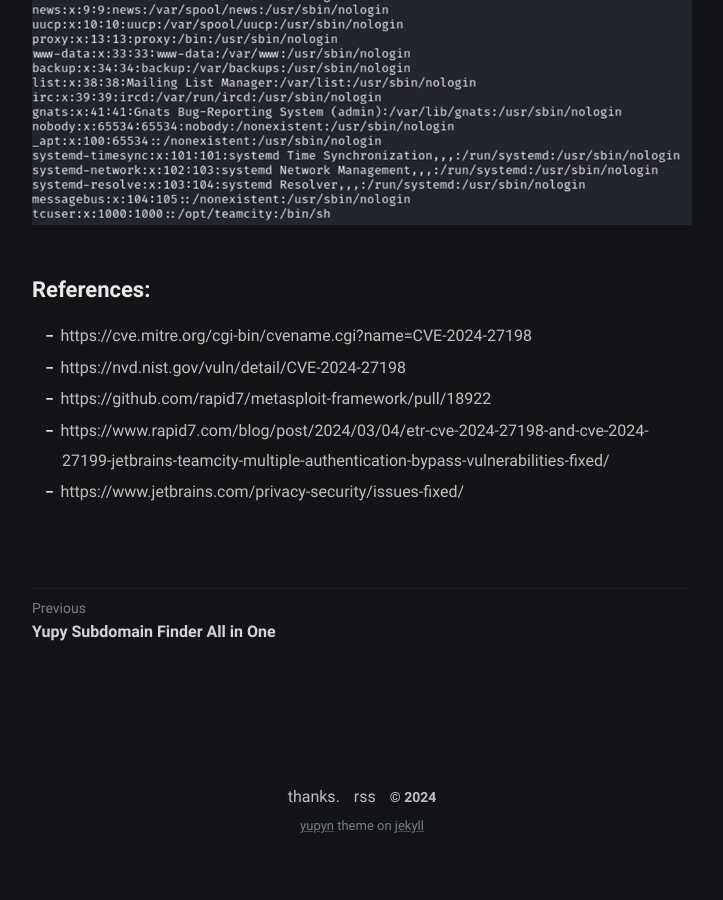
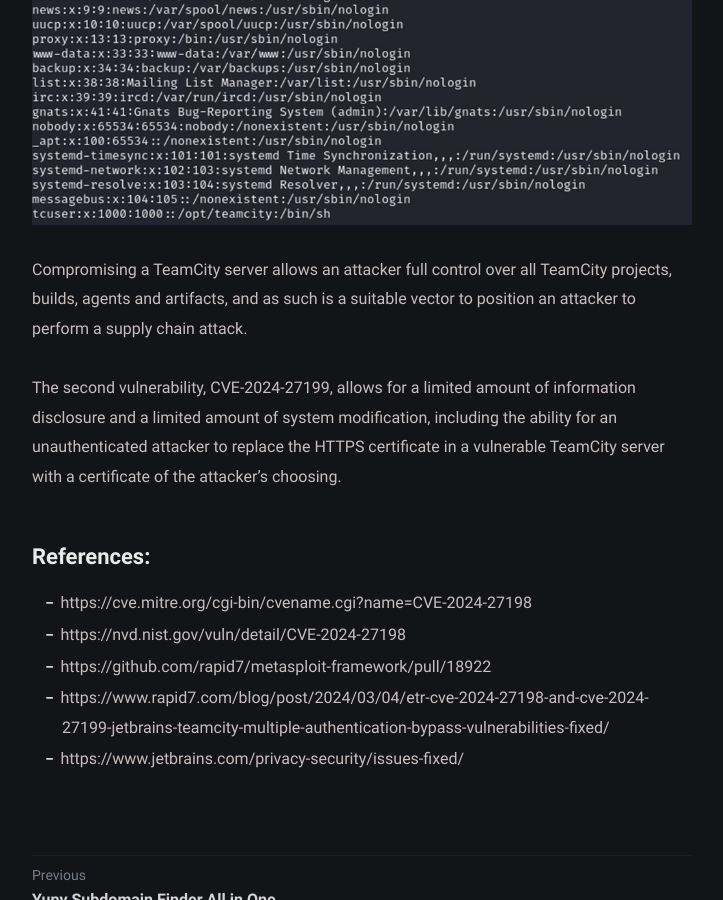
Before and after one commit to zufan-students/blog, a Jekyll site: the page built from _posts/2024-05-23-CVE-2024-27198-WriteUps.md, in a window 1280 px wide and 900 px high, scrolled down 1532 px. Shown: the whole window, without its empty margins (278-1001 px from the left). Built offline with Jekyll 4.4.1, drawn with Linux system fonts in a browser that asks for light colours; comment, search, counter and statistics services are not loaded; before the commit the page ends 2402 px from its top, so only the background shows below that.

Commit message:
Update 2024-05-23-CVE-2024-27198-WriteUps.md

```diff
--- a/_posts/2024-05-23-CVE-2024-27198-WriteUps.md
+++ b/_posts/2024-05-23-CVE-2024-27198-WriteUps.md
@@ -29,6 +29,10 @@
 Both vulnerabilities are authentication bypass vulnerabilities, the most severe of which, CVE-2024-27198, allows for a complete compromise of a vulnerable TeamCity server by a remote unauthenticated attacker, including unauthenticated RCE, as demonstrated via our exploit:
 !![image](/assets/img/posts/CVE-2024-27198/gambar2.jpg)
 
+Compromising a TeamCity server allows an attacker full control over all TeamCity projects, builds, agents and artifacts, and as such is a suitable vector to position an attacker to perform a supply chain attack.
+
+The second vulnerability, CVE-2024-27199, allows for a limited amount of information disclosure and a limited amount of system modification, including the ability for an unauthenticated attacker to replace the HTTPS certificate in a vulnerable TeamCity server with a certificate of the attacker's choosing.
+
 ## References:
 
 - https://cve.mitre.org/cgi-bin/cvename.cgi?name=CVE-2024-27198
```
